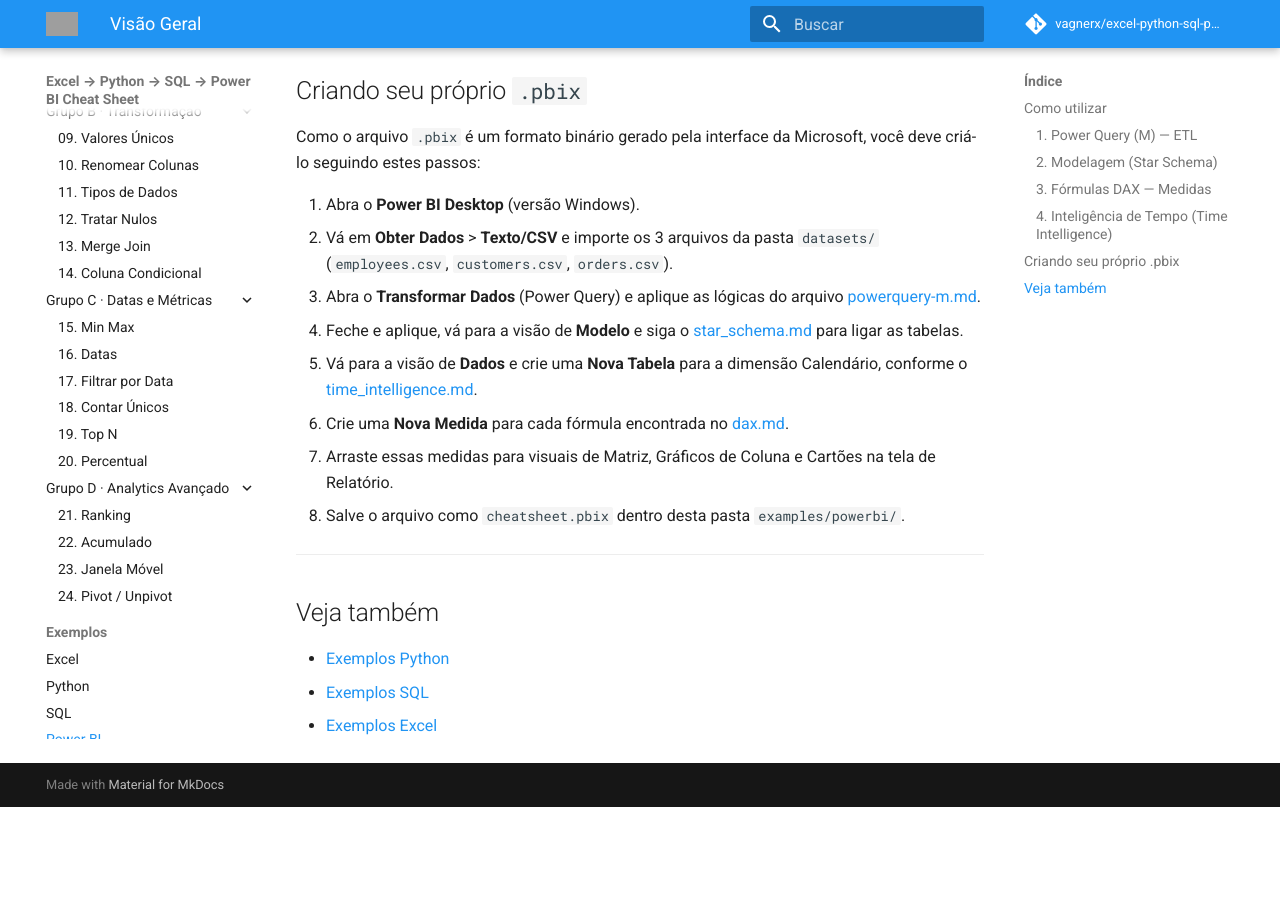
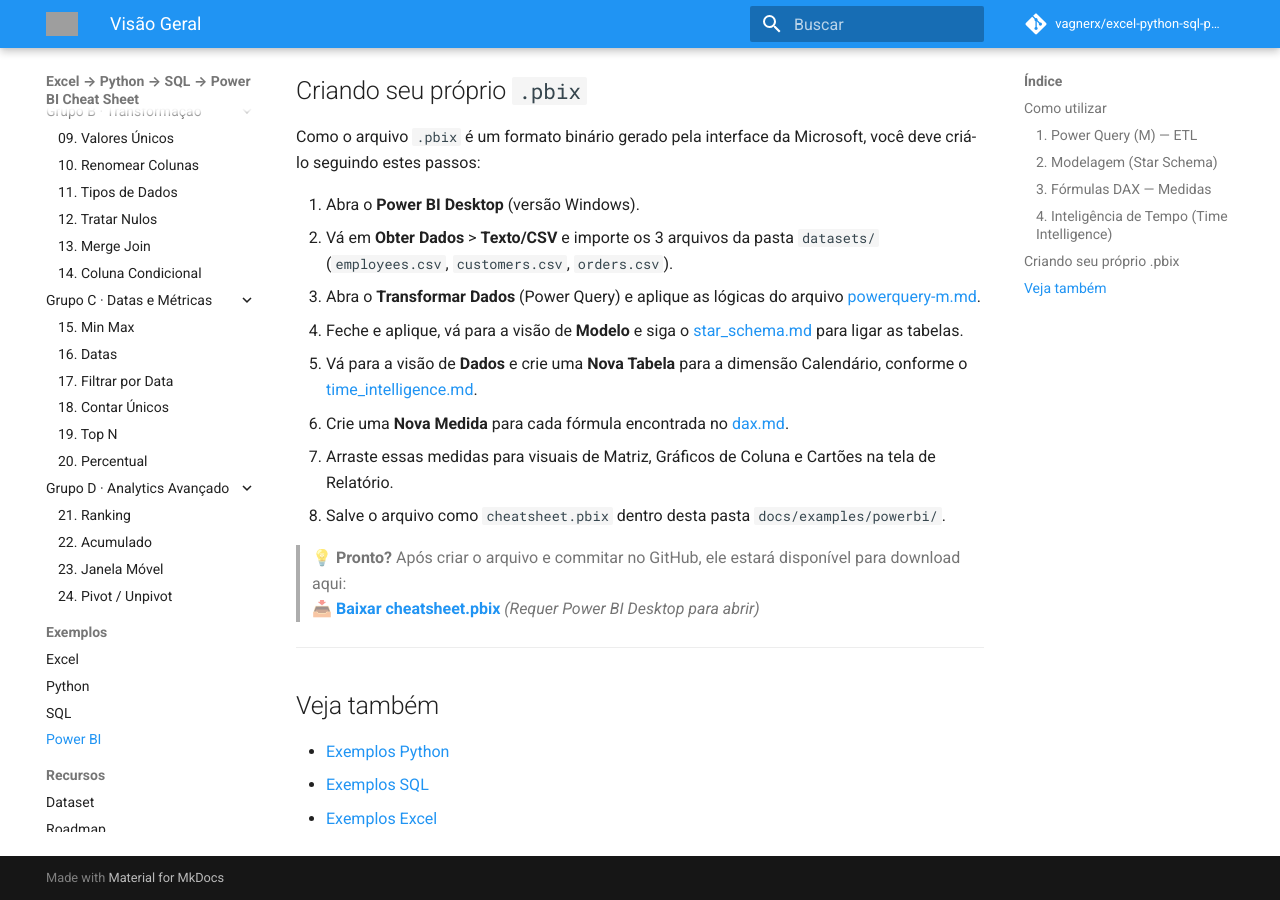
Before and after one commit to vagnerx/excel-python-sql-powerbi-cheatsheet, an MkDocs documentation site: the page built from docs/examples/powerbi/README.md, in a window 1280 px wide and 900 px high, scrolled down 924 px. Built offline with MkDocs 1.6.1 and Material for MkDocs 9.7.7, drawn with Linux system fonts in a browser that asks for light colours; comment, search, counter and statistics services are not loaded; before the commit the page ends 1731 px from its top, so only the background shows below that; grey boxes are pictures that could not be loaded.

Commit message:
docs: add download link for pbix file

```diff
--- a/docs/examples/powerbi/README.md
+++ b/docs/examples/powerbi/README.md
@@ -37,7 +37,10 @@ Como o arquivo `.pbix` é um formato binário gerado pela interface da Microsoft
 5. Vá para a visão de **Dados** e crie uma **Nova Tabela** para a dimensão Calendário, conforme o [time_intelligence.md](time_intelligence.md).
 6. Crie uma **Nova Medida** para cada fórmula encontrada no [dax.md](dax.md).
 7. Arraste essas medidas para visuais de Matriz, Gráficos de Coluna e Cartões na tela de Relatório.
-8. Salve o arquivo como `cheatsheet.pbix` dentro desta pasta `examples/powerbi/`.
+8. Salve o arquivo como `cheatsheet.pbix` dentro desta pasta `docs/examples/powerbi/`.
+
+> 💡 **Pronto?** Após criar o arquivo e commitar no GitHub, ele estará disponível para download aqui:
+> 📥 **[Baixar cheatsheet.pbix](cheatsheet.pbix)** *(Requer Power BI Desktop para abrir)*
 
 ---
 
```
